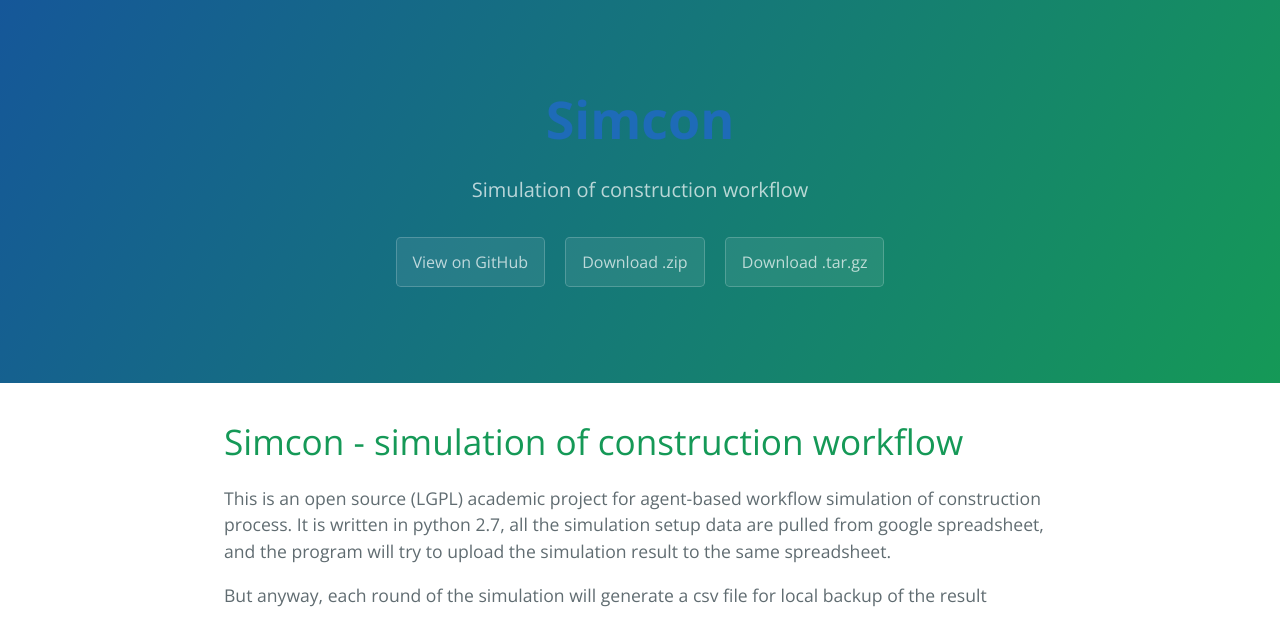
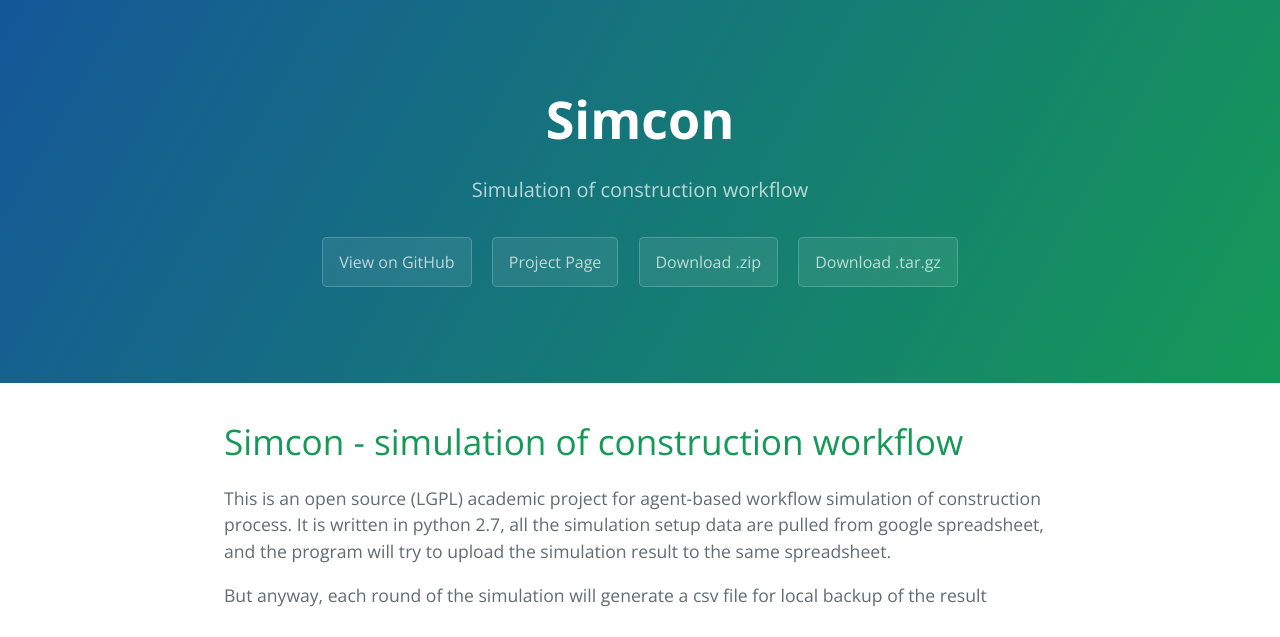
Before and after one commit to lorinma/simcon, a plain HTML site: page index.html in a window 1280 px wide. Shown: the top 637 px of the page. Drawn offline with nearby package versions, Linux system fonts and the light colour scheme.

Commit message:
Update index.html

```diff
--- a/index.html
+++ b/index.html
@@ -11,9 +11,10 @@
   </head>
   <body>
     <section class="page-header">
-      <h1 class="project-name"><a href="http://lorinma.github.io/simcon/">Simcon</a></h1>
+      <h1 class="project-name">Simcon</h1>
       <h2 class="project-tagline">Simulation of construction workflow</h2>
       <a href="https://github.com/lorinma/simcon" class="btn">View on GitHub</a>
+      <a href="http://lorinma.github.io/simcon/" class="btn">Project Page</a>
       <a href="https://github.com/lorinma/simcon/zipball/master" class="btn">Download .zip</a>
       <a href="https://github.com/lorinma/simcon/tarball/master" class="btn">Download .tar.gz</a>
     </section>
```
